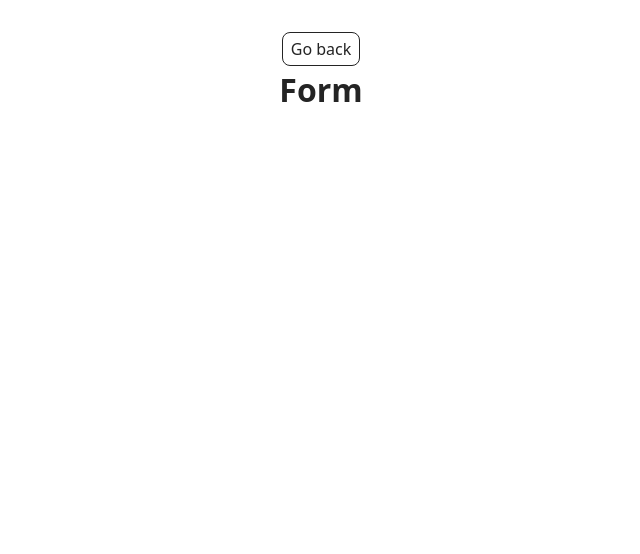
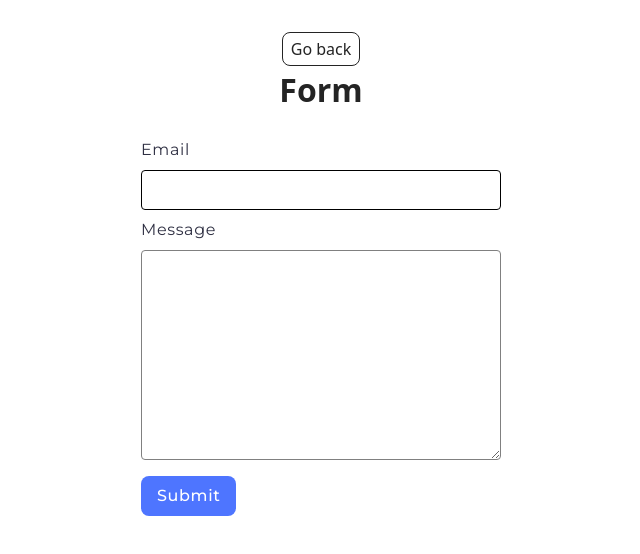
Before and after one commit to ViktoriiaBieliaieva/goit-js-hw-09, a website built with Vite: page src/2-form.html in a window 1280 px wide. Shown: the whole page, without its empty margins (319-959 px from the left). Built offline with nearby package versions, Linux system fonts and the light colour scheme.

Commit message:
add task-2

```diff
--- a/src/2-form.html
+++ b/src/2-form.html
@@ -6,12 +6,29 @@
     <meta name="viewport" content="width=device-width, initial-scale=1.0" />
     <title>Form</title>
     <link rel="stylesheet" href="./css/styles.css" />
+    <link rel="preconnect" href="https://fonts.googleapis.com" />
+    <link rel="preconnect" href="https://fonts.gstatic.com" crossorigin />
+    <link
+      href="https://fonts.googleapis.com/css2?family=Montserrat:wght@100..900&display=swap"
+      rel="stylesheet"
+    />
   </head>
   <body>
     <main>
       <div class="container">
         <a class="back-link" href="./index.html">Go back</a>
         <h1 class="main-title">Form</h1>
+        <form class="feedback-form" autocomplete="off">
+          <label>
+            Email
+            <input type="email" name="email" autofocus />
+          </label>
+          <label>
+            Message
+            <textarea name="message" rows="8"></textarea>
+          </label>
+          <button type="submit">Submit</button>
+        </form>
       </div>
     </main>
 
--- a/src/css/container.css
+++ b/src/css/container.css
@@ -3,7 +3,7 @@
   min-width: 320px;
   max-width: 375px;
   margin: 0 auto;
-  padding: 0 16px;
+  padding: 0;
 }
 /* Styles for Tablet devices */
 @media only screen and (min-width: 768px) {
@@ -14,6 +14,6 @@
 /* Styles for Desktop devices */
 @media only screen and (min-width: 1200px) {
   .container {
-    max-width: 1200px;
+    max-width: 1128px;
   }
 }
--- a/src/css/form.css
+++ b/src/css/form.css
@@ -0,0 +1,93 @@
+h1,
+h2,
+h3,
+h4,
+h5,
+h6,
+p {
+    margin-top: 0;
+    margin-bottom: 0;
+}
+
+.feedback-form {
+    padding: 24px;
+    display: flex;
+    flex-direction: column;
+    width: 408px;
+    margin: 0 auto;
+}
+
+.feedback-form label {
+    display: flex;
+    flex-direction: column;
+    font-family: "Montserrat", sans-serif;
+    font-weight: 400;
+    font-size: 16px;
+    line-height: 1.5;
+    letter-spacing: 0.04em;
+    color: #2e2f42;
+    text-align: left;}
+
+.feedback-form input {
+    width: 360px;
+    height: 40px;
+    border: 1px solid #808080;
+    border-radius: 4px;
+    padding: 8px 16px;
+    font-family: "Montserrat", sans-serif;
+    font-weight: 400;
+    font-size: 16px;
+    line-height: 1.5;
+    letter-spacing: 0.04em;
+    color: #2e2f42;
+    margin: 8px 0;
+    outline: none;
+}
+
+.feedback-form textarea {
+    width: 360px;
+    border: 1px solid #808080;
+    border-radius: 4px;
+    padding: 8px 16px;
+    font-family: "Montserrat", sans-serif;
+    font-weight: 400;
+    font-size: 16px;
+    line-height: 1.5;
+    letter-spacing: 0.04em;
+    color: #2e2f42;
+    margin-top: 8px;
+    outline: none;
+}
+
+.feedback-form button {
+    border-radius: 8px;
+    padding: 8px 16px;
+    width: 95px;
+    height: 40px;
+    background: #4e75ff;
+    border: none;
+    font-family: "Montserrat", sans-serif;
+    font-weight: 500;
+    font-size: 16px;
+    line-height: 1.5;
+    letter-spacing: 0.04em;
+    color: #fff;
+    margin-top: 16px;
+}
+
+.feedback-form button:hover,
+.feedback-form button:focus {
+    background: #6c8cff;
+}
+
+.feedback-form input:hover,
+.feedback-form input:focus,
+.feedback-form textarea:hover,
+.feedback-form textarea:focus {
+    border-color: #000;
+}
+
+.feedback-form input:active,
+.feedback-form textarea:active {
+    border-color: #808080;
+}
--- a/src/css/gallery.css
+++ b/src/css/gallery.css
@@ -17,6 +17,7 @@ img {
     display: flex;
     flex-wrap: wrap;
     gap: 24px;
+    padding: 24px 0;
 }
 
 .gallery-image {
--- a/src/js/2-form.js
+++ b/src/js/2-form.js
@@ -1 +1,37 @@
-console.log('Form');
+const form = document.querySelector('.feedback-form');
+const localStorageKey = "feedback-form-state";
+
+const formData = {
+    email: "",
+    message: "",
+}
+
+const savedData = JSON.parse(localStorage.getItem(localStorageKey));
+
+if (savedData) {
+  formData.email = savedData.email ?? "";
+  formData.message = savedData.message ?? "";
+  form.elements.email.value = formData.email;
+  form.elements.message.value = formData.message;
+}
+
+form.addEventListener("input", (evt) => {
+    const { name, value } = evt.target;
+    formData[name] = value.trim();
+    localStorage.setItem(localStorageKey, JSON.stringify(formData));
+});
+
+form.addEventListener("submit", (evt) => {
+    evt.preventDefault();
+    if (formData.email === "" || formData.message === "") {
+        alert("«Fill please all fields»");
+        return;
+    }
+
+    console.log(formData);
+    localStorage.removeItem(localStorageKey);
+    form.reset();
+
+    formData.email = "";
+    formData.message = "";
+});
```
